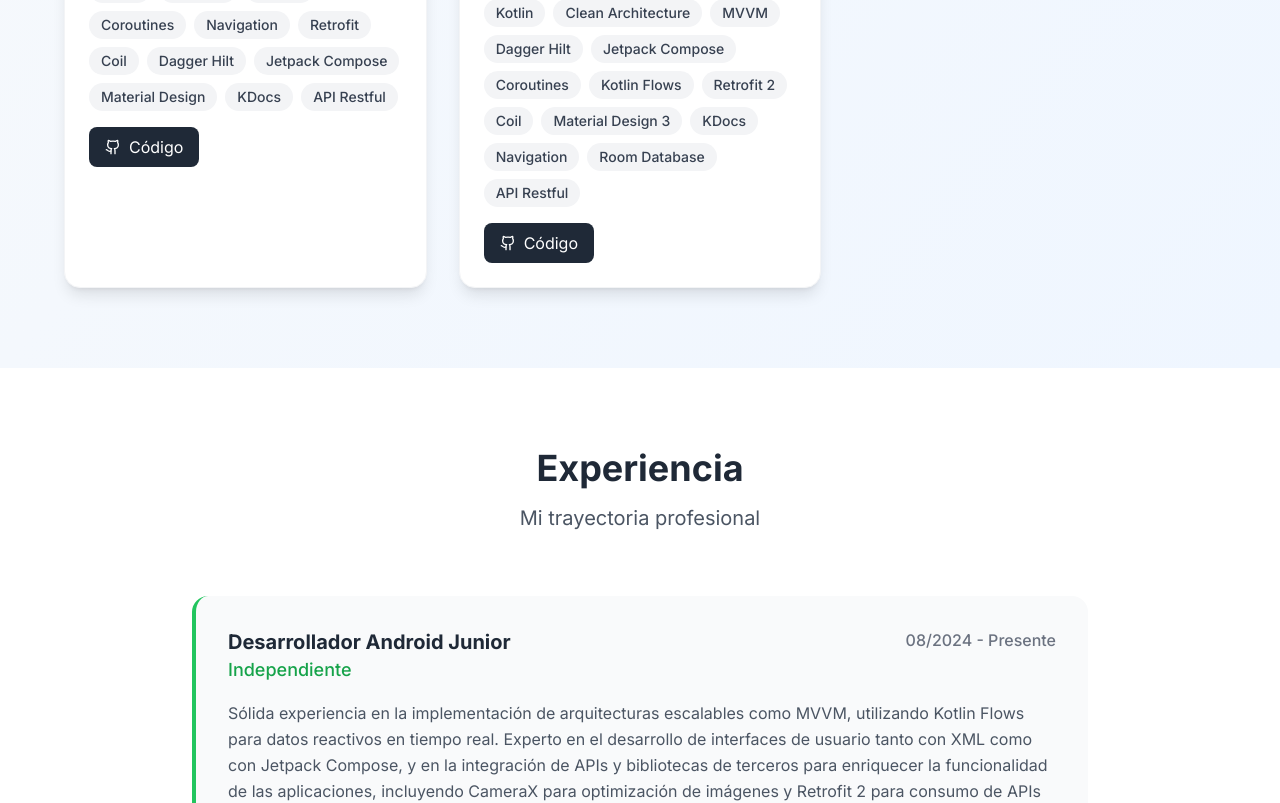
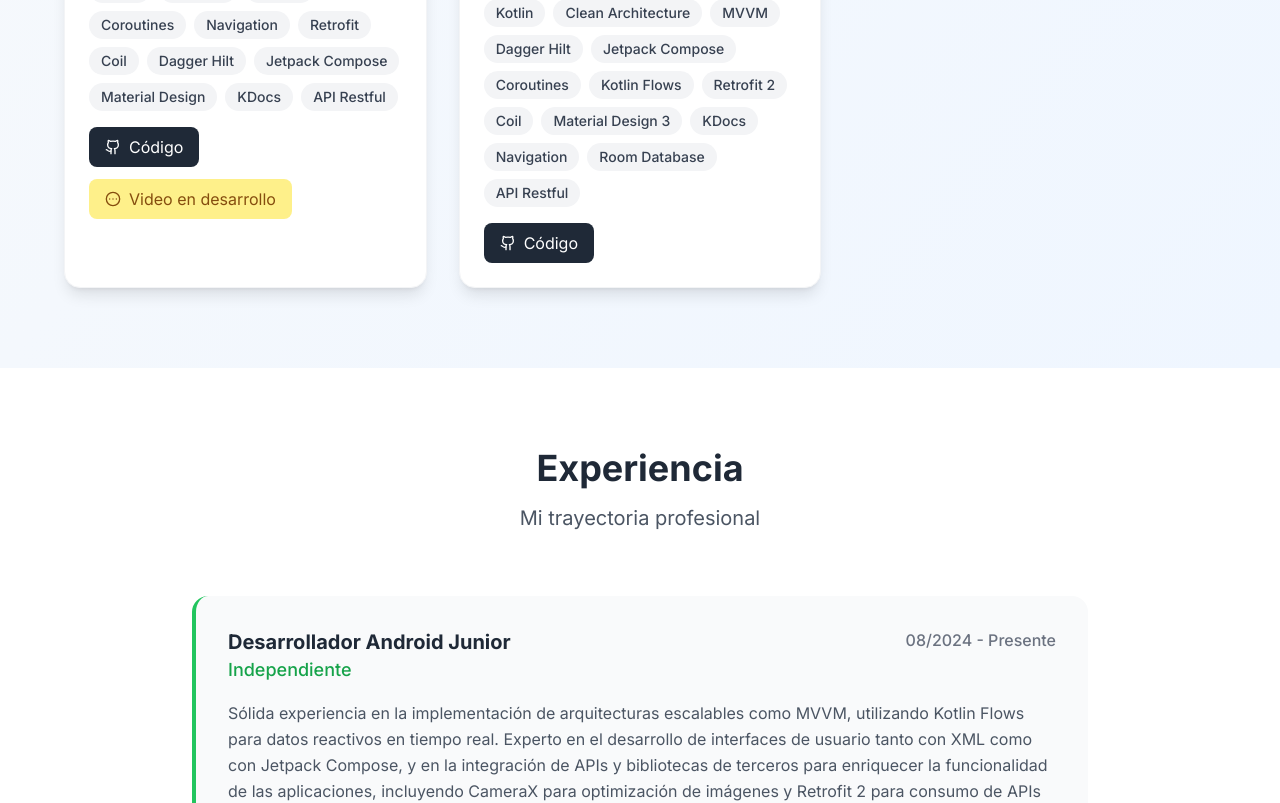
Before and after one commit to Anbs12/Portafolio-android-anubis, a React (Vite) app in the folder mi-portfolio/: page / in a window 1280 px wide. Shown: the part 4720-5523 px from the top of the page. Built offline with nearby package versions, Linux system fonts and the light colour scheme.

Commit message:
Algunas mejoras añadidas.

```diff
--- a/mi-portfolio/src/components/ProjectCard.tsx
+++ b/mi-portfolio/src/components/ProjectCard.tsx
@@ -1,5 +1,5 @@
 import type { ProjectCardProps } from "../types/CardProps";
-import { Github, Play } from 'lucide-react'
+import { Github, Play, CircleEllipsis } from 'lucide-react'
 
 
 // Card componente para mostrar cada proyecto de la seccion de Proyectos en un portafolio.
@@ -53,6 +53,12 @@ export const ProjectCard: React.FC<ProjectCardProps> = ({ proyecto, currentPortf
                             <Play className="w-4 h-4" /> {currentPortfolioData.projects.buttonViewVideo}
                         </a>
                     )}
+                    {/* Botón para afirmar si se esta desarrollando un video para el proyecto */}
+                    {proyecto.makingVideo && (
+                        <span className="flex items-center gap-2 bg-yellow-200 text-yellow-800 px-4 py-2 rounded-lg">
+                            <CircleEllipsis className="w-4 h-4" /> {currentPortfolioData.projects.buttonViewMakingVideo}
+                        </span>
+                    )}
                 </div>
             </div>
         </div>
--- a/mi-portfolio/src/data/portfolioDataEn.tsx
+++ b/mi-portfolio/src/data/portfolioDataEn.tsx
@@ -42,7 +42,8 @@ export const portfolioDataEn: PortfolioDataType = {
         buttonCode: "Code",
         buttonViewVideo: "Watch Video",
         statusCompleted: "Completed",
-        statusInProgress: "In Development"
+        statusInProgress: "In Development",
+        buttonViewMakingVideo: "Video in Development"
     },
     experience: {
         title: "Experience",
@@ -164,7 +165,8 @@ export const portfolioDataEn: PortfolioDataType = {
             imagen: "https://graffica.info/wp-content/uploads/2017/08/LogoNasaSpotB-1200x675.jpg",
             github: "https://github.com/Anbs12/Prc_NasaApp.git",
             youtube: null,
-            estado: "Completed"
+            estado: "Completed",
+            makingVideo: "In dev"
         },
         {
             id: 5,
@@ -176,7 +178,8 @@ export const portfolioDataEn: PortfolioDataType = {
             imagen: "https://img.pikbest.com/png-images/ecommerce-logo-vector-graphics-element--e-commerce-logo-icon-design-online-store-logo-icon_1726010.png!sw800",
             github: "https://github.com/Anbs12/Prc_eCommerceApp.git",
             youtube: null,
-            estado: "In development"
+            estado: "In development",
+            makingVideo: null
         }
     ],
     experiencia: [
--- a/mi-portfolio/src/data/portfolioDataEs.tsx
+++ b/mi-portfolio/src/data/portfolioDataEs.tsx
@@ -41,7 +41,9 @@ export const portfolioDataEs: PortfolioDataType = {
     buttonCode: "Código",
     buttonViewVideo: "Ver Video",
     statusCompleted: "Completado",
-    statusInProgress: "En desarrollo"
+    statusInProgress: "En desarrollo",
+    buttonViewMakingVideo: "Video en desarrollo"
+
   },
   experience: {
     title: "Experiencia",
@@ -129,7 +131,8 @@ export const portfolioDataEs: PortfolioDataType = {
       imagen: "https://i.ytimg.com/vi/7P2PxyEzT0o/hqdefault.jpg?sqp=-oaymwFACKgBEF5IWvKriqkDMwgBFQAAiEIYAdgBAeIBCggYEAIYBjgBQAHwAQH4AdwEgAKACooCDAgAEAEYfyATKDAwDw==&rs=AOn4CLCPStVnJdLf1kRnOa5A6dcjzB2vcQ",
       github: null,
       youtube: "https://www.youtube.com/watch?v=7P2PxyEzT0o&list=PL-DzkWcV11qsjKc-UWFknNcKSprQBWAVW&index=5&pp=gAQBiAQB",
-      estado: "Completado"
+      estado: "Completado",
+      makingVideo: null
     },
     {
       id: 2,
@@ -141,7 +144,8 @@ export const portfolioDataEs: PortfolioDataType = {
       imagen: "https://i.ytimg.com/vi/cC5F1RxznQE/hqdefault.jpg?sqp=-oaymwFACKgBEF5IWvKriqkDMwgBFQAAiEIYAdgBAeIBCggYEAIYBjgBQAHwAQH4Af4JgALQBYoCDAgAEAEYOSBMKHIwDw==&rs=AOn4CLDuMJijPuu_oBRIcjb4cqg-FWJ1PQ",
       github: "https://github.com/Anbs12/appMovilAlertas.git",
       youtube: "https://www.youtube.com/watch?v=cC5F1RxznQE&list=PL-DzkWcV11qsjKc-UWFknNcKSprQBWAVW&index=3&pp=gAQBiAQB0gcJCbAJAYcqIYzv",
-      estado: "En desarrollo"
+      estado: "En desarrollo",
+      makingVideo: null
     },
     {
       id: 3,
@@ -152,7 +156,8 @@ export const portfolioDataEs: PortfolioDataType = {
       imagen: "https://i.ytimg.com/vi/HEPNMiL9fDU/hqdefault.jpg?sqp=-oaymwFACKgBEF5IWvKriqkDMwgBFQAAiEIYAdgBAeIBCggYEAIYBjgBQAHwAQH4Af4JgALQBYoCDAgAEAEYTSBdKGUwDw==&rs=AOn4CLAXdo5T4pjSB8Npgm2MVtX9gU2wOg",
       github: "https://github.com/Anbs12/Prc_RickMorty_Android.git",
       youtube: "https://www.youtube.com/watch?v=HEPNMiL9fDU&list=PL-DzkWcV11qsjKc-UWFknNcKSprQBWAVW&index=1&pp=gAQBiAQB",
-      estado: "Completado"
+      estado: "Completado",
+      makingVideo: null
     },
     {
       id: 4,
@@ -163,7 +168,8 @@ export const portfolioDataEs: PortfolioDataType = {
       imagen: "https://graffica.info/wp-content/uploads/2017/08/LogoNasaSpotB-1200x675.jpg",
       github: "https://github.com/Anbs12/Prc_NasaApp.git",
       youtube: null,
-      estado: "Completado"
+      estado: "Completado",
+      makingVideo: "Si"
     },
     {
       id: 5,
@@ -175,7 +181,8 @@ export const portfolioDataEs: PortfolioDataType = {
       imagen: "https://img.pikbest.com/png-images/ecommerce-logo-vector-graphics-element--e-commerce-logo-icon-design-online-store-logo-icon_1726010.png!sw800",
       github: "https://github.com/Anbs12/Prc_eCommerceApp.git",
       youtube: null,
-      estado: "En desarrollo"
+      estado: "En desarrollo",
+      makingVideo: null
     }
   ],
   experiencia: [
--- a/mi-portfolio/src/types/Project.ts
+++ b/mi-portfolio/src/types/Project.ts
@@ -14,6 +14,7 @@ export interface Project {
   github: string | null;
   youtube: string | null;
   estado: string;
+  makingVideo?: string | null; // Indica si se está desarrollando un video para este proyecto
 }
 
 // Definición de datos para la sección de Proyectos en un portafolio.
@@ -26,4 +27,5 @@ export interface ProjectsData {
   buttonViewVideo: string;
   statusCompleted: string;
   statusInProgress: string;
+  buttonViewMakingVideo: string;
 }
```
